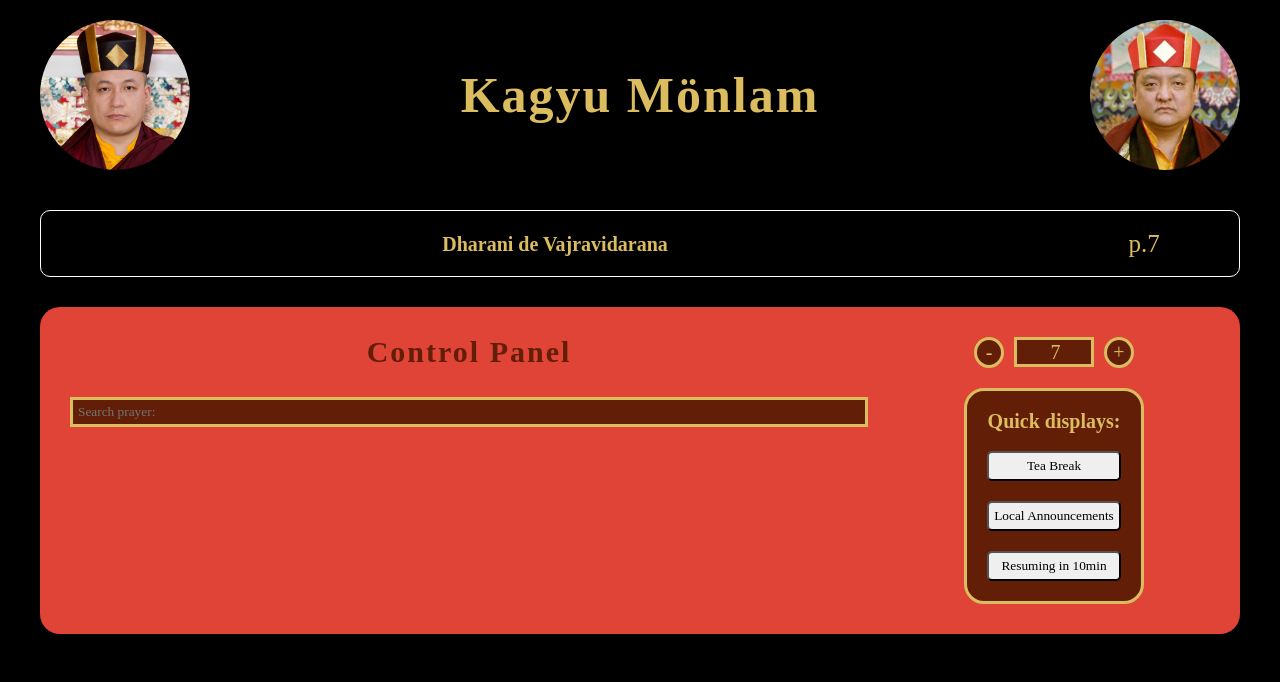
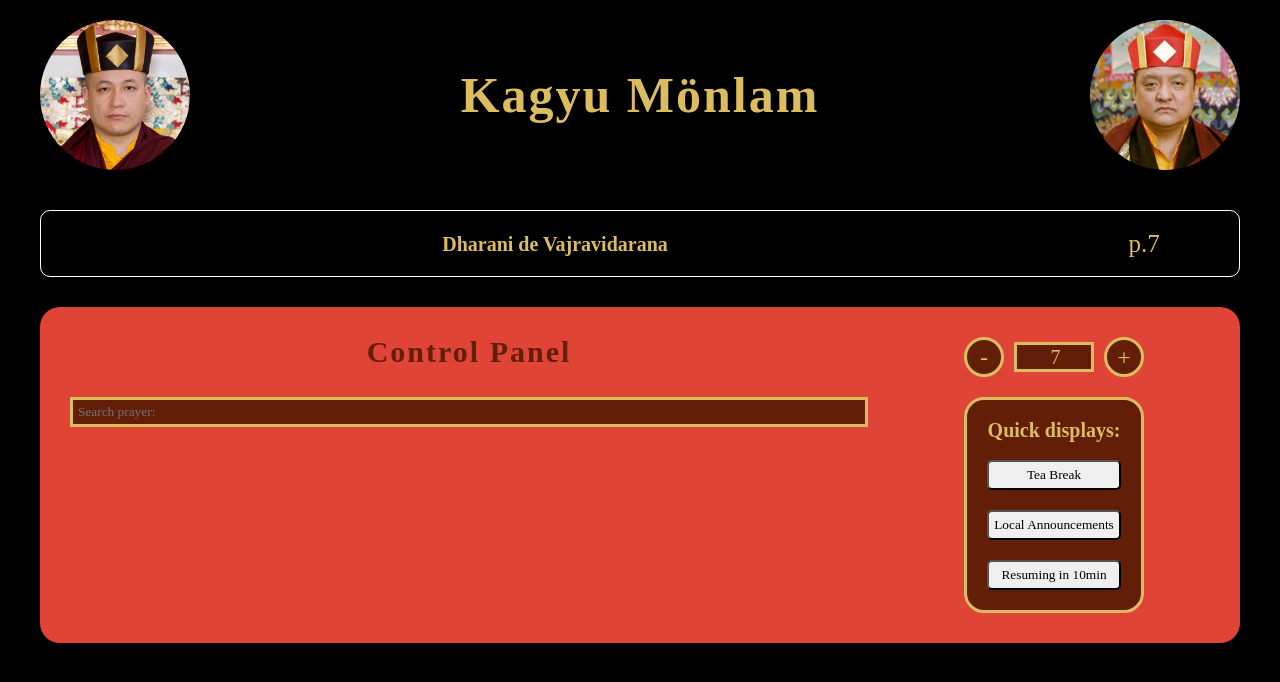
Before and after one commit to Martinrouy03/pageP-n, a React (Vite) app: page / in a window 1280 px wide. Shown: the top 682 px of the page. Built offline with nearby package versions, Linux system fonts and the light colour scheme; the HTML template or start-up script is replaced by a standard one; a web font is replaced by a local one.

Commit message:
align buttons and center + & - symbols

```diff
--- a/src/App.scss
+++ b/src/App.scss
@@ -127,10 +127,13 @@
     .page-control {
       display: flex;
       gap: 10px;
+      align-items: center;
       button {
-        width: 30px;
+        width: 40px;
+        height: 40px;
         border-radius: 50%;
-        font-size: 20px;
+        padding: 0px;
+        font-size: 24px;
         color: #dbbc5e;
         border: 3px solid #dbbc5e;
         background-color: #621e06;
```
